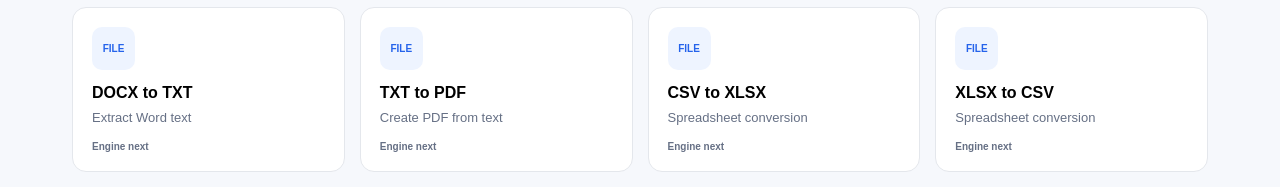
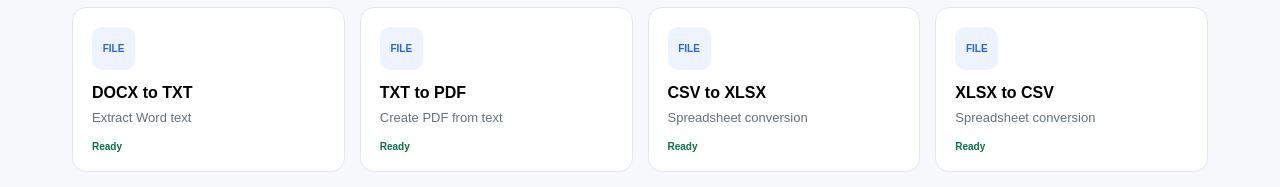
Before and after one commit to rakeshayitam7/pdf-file-tools-ark, a Next.js app: page / in a window 1280 px wide. Shown: the part 3080-3267 px from the top of the page. Built offline with nearby package versions, Linux system fonts and the light colour scheme.

Commit message:
Mark newly implemented document and spreadsheet tools as ready

```diff
--- a/app/page.tsx
+++ b/app/page.tsx
@@ -8,7 +8,7 @@ const pdf=make([
 ['Compress PDF','Reduce PDF size with server processing','coming','PDF'],['PDF to JPG','Render pages to JPG','coming','PDF'],['PDF to PNG','Render pages to PNG','coming','PDF'],['JPG to PDF','Create a PDF from one or more JPG images','jpg-to-pdf','PDF'],['PNG to PDF','Create a PDF from one or more PNG images','png-to-pdf','PDF'],['PDF to Text','Extract selectable text','coming','PDF'],['PDF to Word','Convert PDF content to DOCX','coming','PDF'],['Word to PDF','Convert DOCX using Office engine','coming','PDF'],['PPT to PDF','Convert presentations','coming','PDF'],['Excel to PDF','Convert spreadsheets','coming','PDF'],['HTML to PDF','Render HTML as PDF','coming','PDF'],['Sign PDF','Add a text signature to every page','sign-pdf','PDF']])
 const image=make([['JPG to PNG','Convert JPG to PNG','png','Image'],['PNG to JPG','Convert PNG to JPG','jpg','Image'],['WEBP to JPG','Convert WEBP to JPG','jpg','Image'],['JPG to WEBP','Convert JPG to WEBP','webp','Image'],['PNG to WEBP','Convert PNG to WEBP','webp','Image'],['Image Compress','Compress to WebP with adjustable quality','compress','Image'],['Image Resize','Resize without enlarging','resize','Image'],['Image Crop','Crop to exact pixel dimensions','crop','Image']])
 const media=make([['MP3 to WAV','FFmpeg audio conversion','coming','Audio'],['WAV to MP3','FFmpeg audio conversion','coming','Audio'],['MP3 to OGG','FFmpeg audio conversion','coming','Audio'],['Audio Compress','FFmpeg audio compression','coming','Audio'],['MP4 to WEBM','FFmpeg video conversion','coming','Video'],['WEBM to MP4','FFmpeg video conversion','coming','Video'],['MP4 to GIF','FFmpeg GIF creation','coming','Video'],['Video Compress','FFmpeg video compression','coming','Video'],['Video Trim','FFmpeg video trimming','coming','Video'],['Video to MP3','Extract audio with FFmpeg','coming','Video']])
-const other=make([['DOCX to TXT','Extract Word text','coming','Office'],['TXT to PDF','Create PDF from text','coming','Office'],['CSV to XLSX','Spreadsheet conversion','coming','Office'],['XLSX to CSV','Spreadsheet conversion','coming','Office'],['PPTX to Images','Render slides','coming','Office'],['Bank Statement Tools','Finance document workflow','coming','Finance'],['Electricity Bill Tools','Utility document workflow','coming','Utilities'],['Food & Nutrition Files','Nutrition document workflow','coming','Food'],['Invoice Tools','Invoice extraction workflow','coming','Finance']])
+const other=make([['DOCX to TXT','Extract Word text','docx-to-txt','Office'],['TXT to PDF','Create PDF from text','txt-to-pdf','Office'],['CSV to XLSX','Spreadsheet conversion','csv-to-xlsx','Office'],['XLSX to CSV','Spreadsheet conversion','xlsx-to-csv','Office'],['PPTX to Images','Render slides','coming','Office'],['Bank Statement Tools','Finance document workflow','coming','Finance'],['Electricity Bill Tools','Utility document workflow','coming','Utilities'],['Food & Nutrition Files','Nutrition document workflow','coming','Food'],['Invoice Tools','Invoice extraction workflow','coming','Finance']])
 const sections=[['pdf','PDF tools',pdf],['images','Image conversion',image],['media','Audio & video',media],['files','Other file conversions',other]] as const
 
 function Card({t,onOpen}:{t:Tool;onOpen:(t:Tool)=>void}){return <button className="card" onClick={()=>onOpen(t)}><div className="icon">{t.kind==='PDF'?'PDF':t.kind==='Image'?'IMG':t.kind==='Audio'?'AUD':t.kind==='Video'?'VID':'FILE'}</div><h3>{t.name}</h3><p>{t.desc}</p><span className={t.action==='coming'?'badge muted':'badge'}>{t.action==='coming'?'Engine next':'Ready'}</span></button>}
@@ -18,12 +18,12 @@ export default function Home(){
  const [signature,setSignature]=useState(''); const [width,setWidth]=useState(''); const [height,setHeight]=useState(''); const [left,setLeft]=useState('0'); const [top,setTop]=useState('0'); const [quality,setQuality]=useState('82');
  const all=sections.flatMap(x=>x[2]); const filtered=useMemo(()=>all.filter(t=>(t.name+' '+t.desc+' '+t.kind).toLowerCase().includes(query.toLowerCase())),[query]);
  function openTool(t:Tool){setActive(t);setFiles([]);setMessage('');setSignature('');setWidth('');setHeight('');setLeft('0');setTop('0');setQuality('82')}
- function accept(){if(!active)return undefined;if(active.action==='merge-pdf')return '.pdf';if(active.action==='jpg-to-pdf')return 'image/jpeg';if(active.action==='png-to-pdf')return 'image/png';if(active.kind==='Image')return 'image/*';return '.pdf'}
+ function accept(){if(!active)return undefined;if(active.action==='merge-pdf')return '.pdf';if(active.action==='jpg-to-pdf')return 'image/jpeg';if(active.action==='png-to-pdf')return 'image/png';if(active.action==='docx-to-txt')return '.docx';if(active.action==='txt-to-pdf')return '.txt';if(active.action==='csv-to-xlsx')return '.csv';if(active.action==='xlsx-to-csv')return '.xlsx';if(active.kind==='Image')return 'image/*';return '.pdf'}
  async function process(){
   if(!active||!files.length)return setMessage('Choose a file first.');
   if(active.action==='coming')return setMessage('This tool is registered. Its dedicated processing engine will be connected next — no fake conversion.');
   setBusy(true);setMessage('Processing on the ARK server…');
-  try{const fd=new FormData();fd.append('action',active.action);files.forEach(f=>fd.append('files',f));if(active.action==='sign-pdf')fd.append('signature',signature);const r=await fetch('/api/process',{method:'POST',body:fd});if(!r.ok){const j=await r.json().catch(()=>({}));throw new Error(j.error||'Processing failed');}const blob=await r.blob();const url=URL.createObjectURL(blob);const a=document.createElement('a');a.href=url;a.download=active.action==='metadata'?'pdf-metadata.json':active.name.toLowerCase().replaceAll(' ','-')+'.pdf';a.click();setTimeout(()=>URL.revokeObjectURL(url),1000);setMessage('Done — your processed file is downloading.')}catch(e){setMessage(e instanceof Error?e.message:'Processing failed.')}finally{setBusy(false)}
+  try{const fd=new FormData();fd.append('action',active.action);files.forEach(f=>fd.append('files',f));if(active.action==='sign-pdf')fd.append('signature',signature);const r=await fetch('/api/process',{method:'POST',body:fd});if(!r.ok){const j=await r.json().catch(()=>({}));throw new Error(j.error||'Processing failed');}const blob=await r.blob();const url=URL.createObjectURL(blob);const a=document.createElement('a');a.href=url;a.download=active.action==='metadata'?'pdf-metadata.json':active.action==='docx-to-txt'?'document.txt':active.action==='csv-to-xlsx'?'converted.xlsx':active.action==='xlsx-to-csv'?'converted.csv':active.name.toLowerCase().replaceAll(' ','-')+'.pdf';a.click();setTimeout(()=>URL.revokeObjectURL(url),1000);setMessage('Done — your processed file is downloading.')}catch(e){setMessage(e instanceof Error?e.message:'Processing failed.')}finally{setBusy(false)}
  }
  async function imageProcess(){if(!active||!files[0])return setMessage('Choose an image first.');setBusy(true);setMessage('Processing image with Sharp…');try{const fd=new FormData();fd.append('file',files[0]);fd.append('format',active.action);fd.append('quality',quality);if(width)fd.append('width',width);if(height)fd.append('height',height);fd.append('left',left);fd.append('top',top);const r=await fetch('/api/image',{method:'POST',body:fd});if(!r.ok){const j=await r.json().catch(()=>({}));throw new Error(j.error||'Image processing failed')}const blob=await r.blob();const url=URL.createObjectURL(blob);const a=document.createElement('a');a.href=url;a.download='ark-'+active.action+'.webp';a.click();setTimeout(()=>URL.revokeObjectURL(url),1000);setMessage('Done — image processed.')}catch(e){setMessage(e instanceof Error?e.message:'Image processing failed.')}finally{setBusy(false)}}
  const run=active?.kind==='Image'&&active.action!=='coming'?imageProcess:process;
```
